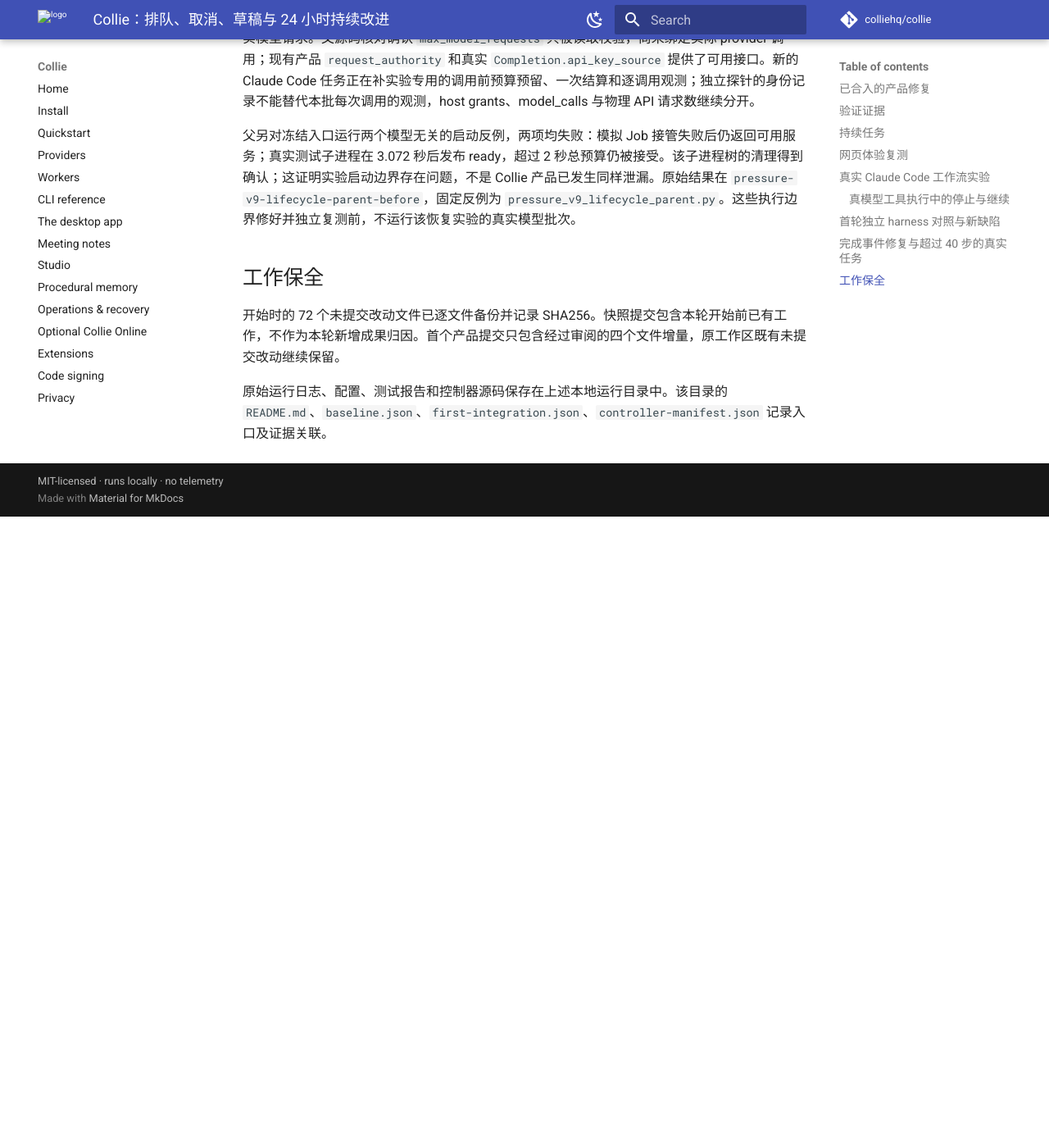
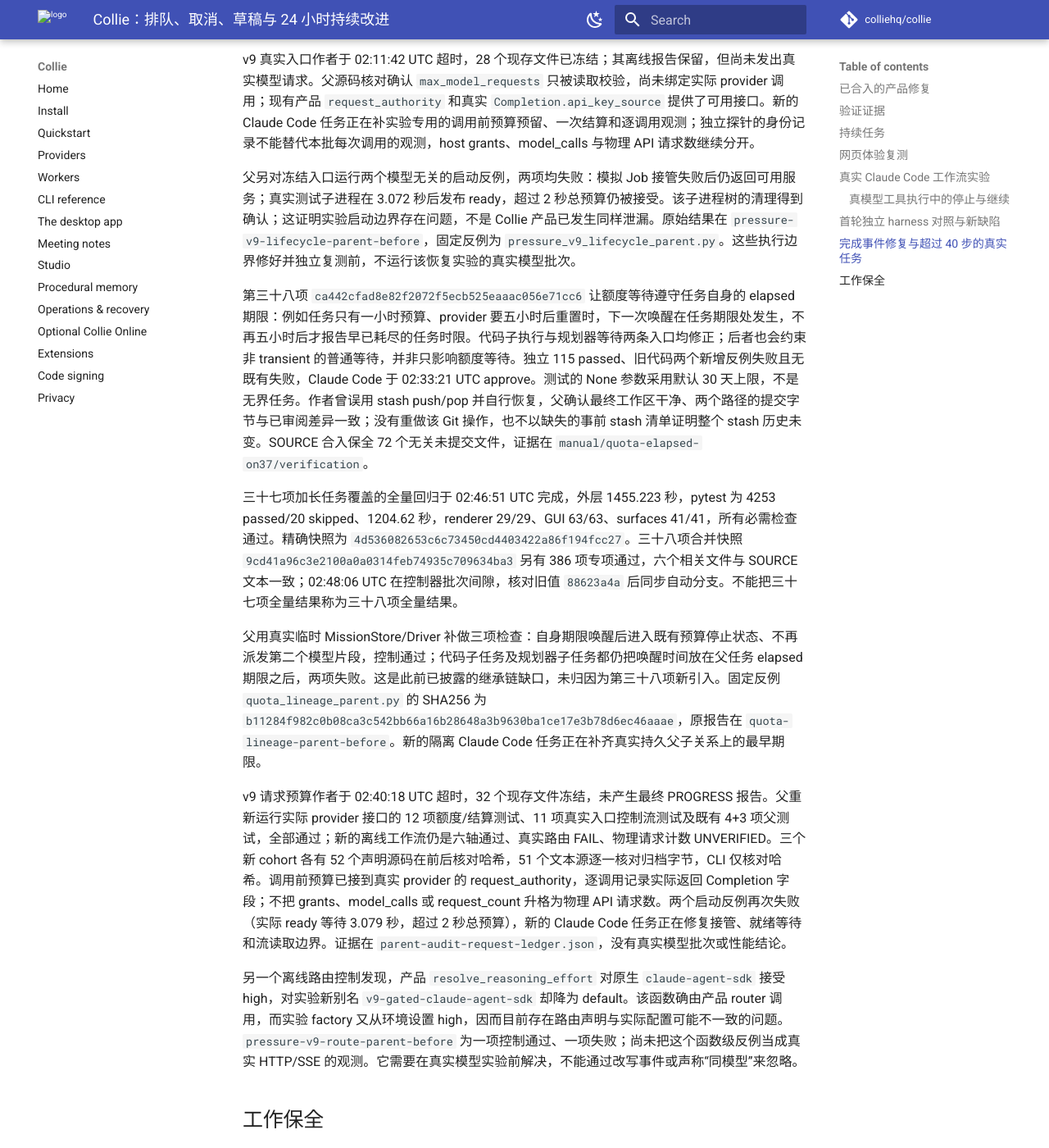
Before and after one commit to colliehq/collie, an MkDocs documentation site: the page built from docs/product-evolution-2026-09-13.md, in a window 1280 px wide and 1400 px high, scrolled down 28065 px. Shown: the whole window at 82% size. Built offline with MkDocs 1.6.1 and Material for MkDocs 9.7.7, drawn with Linux system fonts in a browser that asks for light colours; comment, search, counter and statistics services are not loaded; before the commit the page ends 28695 px from its top, so only the background shows below that; some of the changed text lies outside the part shown.

Commit message:
docs: record full Web validation and quota deadline integration

```diff
--- a/docs/product-evolution-2026-09-13.md
+++ b/docs/product-evolution-2026-09-13.md
@@ -2,7 +2,7 @@
 
 本轮从 2026-09-13 05:15 PDT 开始，后台任务截止于 2026-09-14 05:15 PDT。
 
-截至 9 月 14 日 01:00 UTC，三十六项产品改动已提交。最近一次完整离线回归覆盖三十五项组合：4238 passed、20 skipped，GUI 63/63、跨界面 41/41；新增的子任务权限继承修复通过独立专项验证，最终三十六项组合另有 100 项相关检查通过。新版 42 轮对照中，Collie 在每臂 20 分钟预算内完成 35 轮，旧版为 29 轮，两次原生路径均完成 42 轮。缓存布局的 20 次真实对照调用已完成，两种布局的缓存读取量均为 0，本次未观察到重排指令带来的缓存收益。
+截至 9 月 14 日 02:50 UTC，三十八项产品改动已提交。最近一次完整离线回归覆盖三十七项组合及长任务测试：4253 passed、20 skipped，GUI 63/63、跨界面 41/41；加入任务自身额度等待期限修复后的三十八项组合另有 386 项专项检查通过，已同步到自动测试分支。父子任务期限和恢复实验的执行边界仍在补强。新版 42 轮对照中，Collie 在每臂 20 分钟预算内完成 35 轮，旧版为 29 轮，两次原生路径均完成 42 轮；两次对照仍属未完成全部计划的 INVALID 结果。缓存布局的 20 次真实对照调用已完成，两种布局的缓存读取量均为 0，本次未观察到重排指令带来的缓存收益。
 
 ## 已合入的产品修复
 
@@ -380,6 +380,16 @@
 
 父另对冻结入口运行两个模型无关的启动反例，两项均失败：模拟 Job 接管失败后仍返回可用服务；真实测试子进程在 3.072 秒后发布 ready，超过 2 秒总预算仍被接受。该子进程树的清理得到确认；这证明实验启动边界存在问题，不是 Collie 产品已发生同样泄漏。原始结果在 `pressure-v9-lifecycle-parent-before`，固定反例为 `pressure_v9_lifecycle_parent.py`。这些执行边界修好并独立复测前，不运行该恢复实验的真实模型批次。
 
+第三十八项 `ca442cfad8e82f2072f5ecb525eaaac056e71cc6` 让额度等待遵守任务自身的 elapsed 期限：例如任务只有一小时预算、provider 要五小时后重置时，下一次唤醒在任务期限处发生，不再五小时后才报告早已耗尽的任务时限。代码子执行与规划器等待两条入口均修正；后者也会约束非 transient 的普通等待，并非只影响额度等待。独立 115 passed、旧代码两个新增反例失败且无既有失败，Claude Code 于 02:33:21 UTC approve。测试的 None 参数采用默认 30 天上限，不是无界任务。作者曾误用 stash push/pop 并自行恢复，父确认最终工作区干净、两个路径的提交字节与已审阅差异一致；没有重做该 Git 操作，也不以缺失的事前 stash 清单证明整个 stash 历史未变。SOURCE 合入保全 72 个无关未提交文件，证据在 `manual/quota-elapsed-on37/verification`。
+
+三十七项加长任务覆盖的全量回归于 02:46:51 UTC 完成，外层 1455.223 秒，pytest 为 4253 passed/20 skipped、1204.62 秒，renderer 29/29、GUI 63/63、surfaces 41/41，所有必需检查通过。精确快照为 `4d536082653c6c73450cd4403422a86f194fcc27`。三十八项合并快照 `9cd41a96c3e2100a0a0314feb74935c709634ba3` 另有 386 项专项通过，六个相关文件与 SOURCE 文本一致；02:48:06 UTC 在控制器批次间隙，核对旧值 `88623a4a` 后同步自动分支。不能把三十七项全量结果称为三十八项全量结果。
+
+父用真实临时 MissionStore/Driver 补做三项检查：自身期限唤醒后进入既有预算停止状态、不再派发第二个模型片段，控制通过；代码子任务及规划器子任务都仍把唤醒时间放在父任务 elapsed 期限之后，两项失败。这是此前已披露的继承链缺口，未归因为第三十八项新引入。固定反例 `quota_lineage_parent.py` 的 SHA256 为 `b11284f982c0b08ca3c542bb66a16b28648a3b9630ba1ce17e3b78d6ec46aaae`，原报告在 `quota-lineage-parent-before`。新的隔离 Claude Code 任务正在补齐真实持久父子关系上的最早期限。
+
+v9 请求预算作者于 02:40:18 UTC 超时，32 个现存文件冻结，未产生最终 PROGRESS 报告。父重新运行实际 provider 接口的 12 项额度/结算测试、11 项真实入口控制流测试及既有 4+3 项父测试，全部通过；新的离线工作流仍是六轴通过、真实路由 FAIL、物理请求计数 UNVERIFIED。三个新 cohort 各有 52 个声明源码在前后核对哈希，51 个文本源逐一核对归档字节，CLI 仅核对哈希。调用前预算已接到真实 provider 的 request_authority，逐调用记录实际返回 Completion 字段；不把 grants、model_calls 或 request_count 升格为物理 API 请求数。两个启动反例再次失败（实际 ready 等待 3.079 秒，超过 2 秒总预算），新的 Claude Code 任务正在修复接管、就绪等待和流读取边界。证据在 `parent-audit-request-ledger.json`，没有真实模型批次或性能结论。
+
+另一个离线路由控制发现，产品 `resolve_reasoning_effort` 对原生 `claude-agent-sdk` 接受 high，对实验新别名 `v9-gated-claude-agent-sdk` 却降为 default。该函数确由产品 router 调用，而实验 factory 又从环境设置 high，因而目前存在路由声明与实际配置可能不一致的问题。`pressure-v9-route-parent-before` 为一项控制通过、一项失败；尚未把这个函数级反例当成真实 HTTP/SSE 的观测。它需要在真实模型实验前解决，不能通过改写事件或声称“同模型”来忽略。
+
 ## 工作保全
 
 开始时的 72 个未提交改动文件已逐文件备份并记录 SHA256。快照提交包含本轮开始前已有工作，不作为本轮新增成果归因。首个产品提交只包含经过审阅的四个文件增量，原工作区既有未提交改动继续保留。
```
